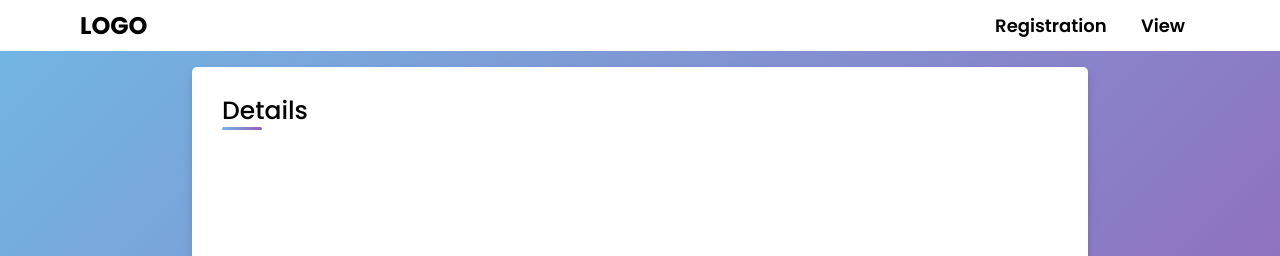
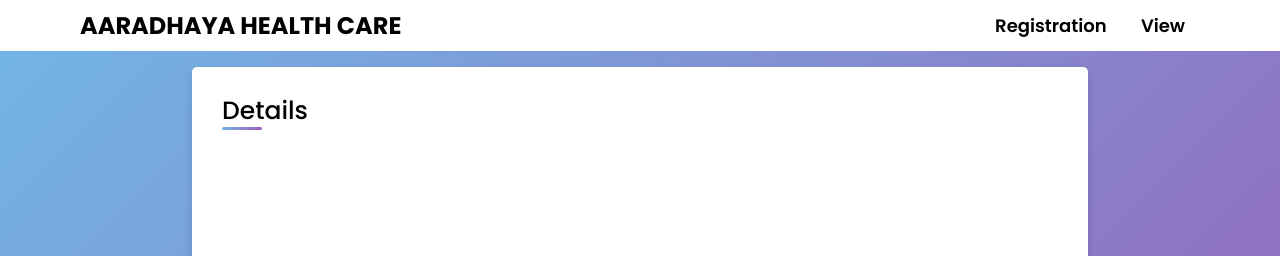
Before and after one commit to anamitrra/ardh_emp, a PHP site: page /details.php?id=1 in a window 1280 px wide. Shown: the top 256 px of the page. Run offline with PHP 8.4, Linux system fonts and the light colour scheme; data that the repository does not hold is empty; a stand-in replaces the project's code that opens the database connection; some web fonts are replaced.

Commit message:
logo added

```diff
--- a/nav.php
+++ b/nav.php
@@ -1,7 +1,7 @@
 <link rel="stylesheet" href="css/nav.css">
 
 <nav>
-        <h2>LOGO</h2>
+        <h2>AARADHAYA HEALTH CARE </h2>
         <div class="links">
             <a href="registration.php">Registration</a>
             <a href="view-customers.php">View</a>
```
